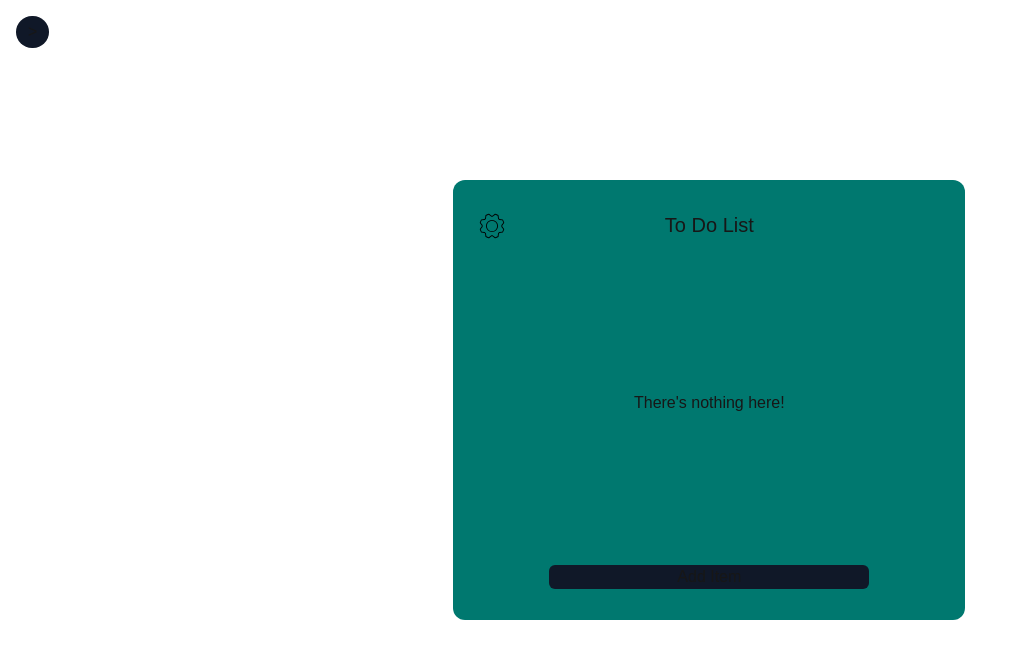
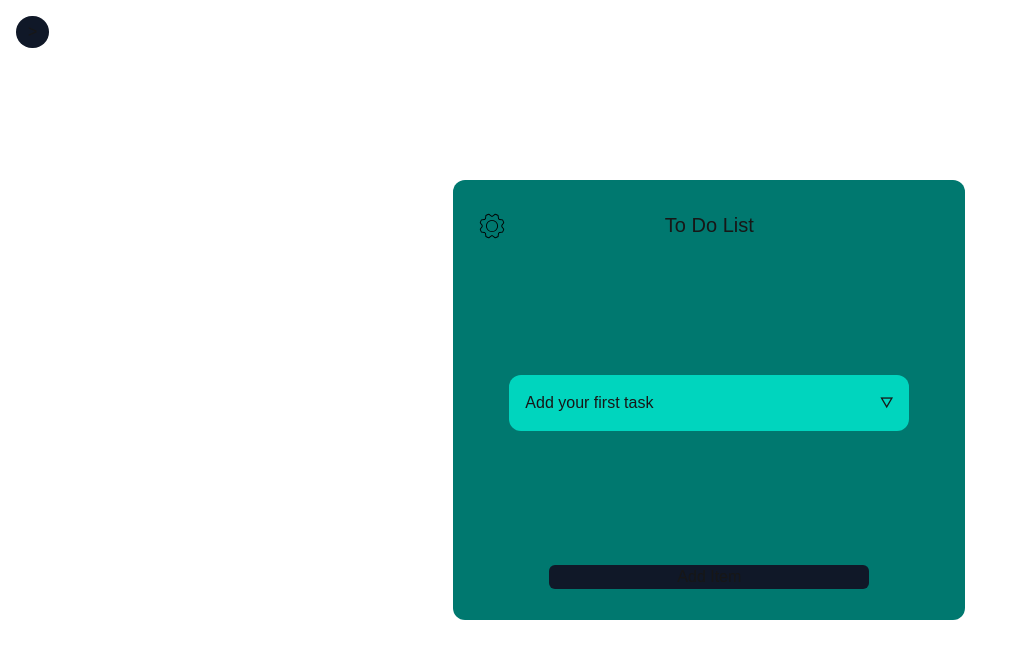
Before and after one commit to straysailor/streak-builder, a Next.js app: page /task-list in a window 1280 px wide. Shown: the top 658 px of the page, without its empty margins (0-1012 px from the left). Built offline with nearby package versions, Linux system fonts and the light colour scheme.

Commit message:
Added tutorial item and the ability to delete items from local storage.

```diff
--- a/src/app/_components/ToDoList.tsx
+++ b/src/app/_components/ToDoList.tsx
@@ -6,8 +6,19 @@ import { ListItemStruct } from "../_types/listItemType";
 import Image from 'next/image';
 import ListEditor from "./ListEditor";
 import { compareDates } from "../_functions/dateHandling";
-import { loadTasks, saveTask, saveTasks } from "../_functions/localstorage";
-
+import { loadTasks, removeTask, saveTask, saveTasks } from "../_functions/localstorage";
+const tutorialItem:ListItemStruct = {
+    id: "0001",
+    name: "Add your first task",
+    description: "Click the 'Add Item' button at the bottom of the page. Then, give your task a name and click 'Add'.",
+    dateAdded: "2025-08-31",
+    dueDate:  "none",
+    trophy: false,
+    goal: "",
+    reoccuring: false,
+    priority: 0,
+    completed:false,
+}
 const blankItem:ListItemStruct = {
     id: "0000",
     name:"",
@@ -33,7 +44,11 @@ export default function ToDoList():React.JSX.Element{
     // Load tasks from local storage, if any.
     useEffect(()=> {
         const savedTasks = loadTasks();
-        setItems(savedTasks)
+        if (savedTasks.length === 0){
+            setItems([{...tutorialItem}]);
+        } else {
+            setItems(savedTasks);
+        }
     },[]);
 
   /**
@@ -84,6 +99,7 @@ export default function ToDoList():React.JSX.Element{
         if (itemNumber !== -1){
             if (deleteItem){
                 setItems([...items.filter((item) => item.id !== itemID)]);
+                removeTask(itemID);
             } else {
                 setEditorValues(items[itemNumber]);
                 setEditorOpen(true);
--- a/src/app/_functions/localstorage.ts
+++ b/src/app/_functions/localstorage.ts
@@ -25,3 +25,12 @@ export function saveTasks(tasks: ListItemStruct[]):void{
 export function loadTasks(): ListItemStruct [] {
     return JSON.parse(localStorage.getItem("tasks") || "[]");
 }
+
+/**
+ * @function removeTask
+ * @param taskID a string containing the ID of a task to be removed from the task list
+ * @description removes a target task from the tasks in local storage
+ */
+export function removeTask(taskID: string) {
+    saveTasks([...loadTasks().filter((t) =>(t.id !== taskID))]);
+}
```
